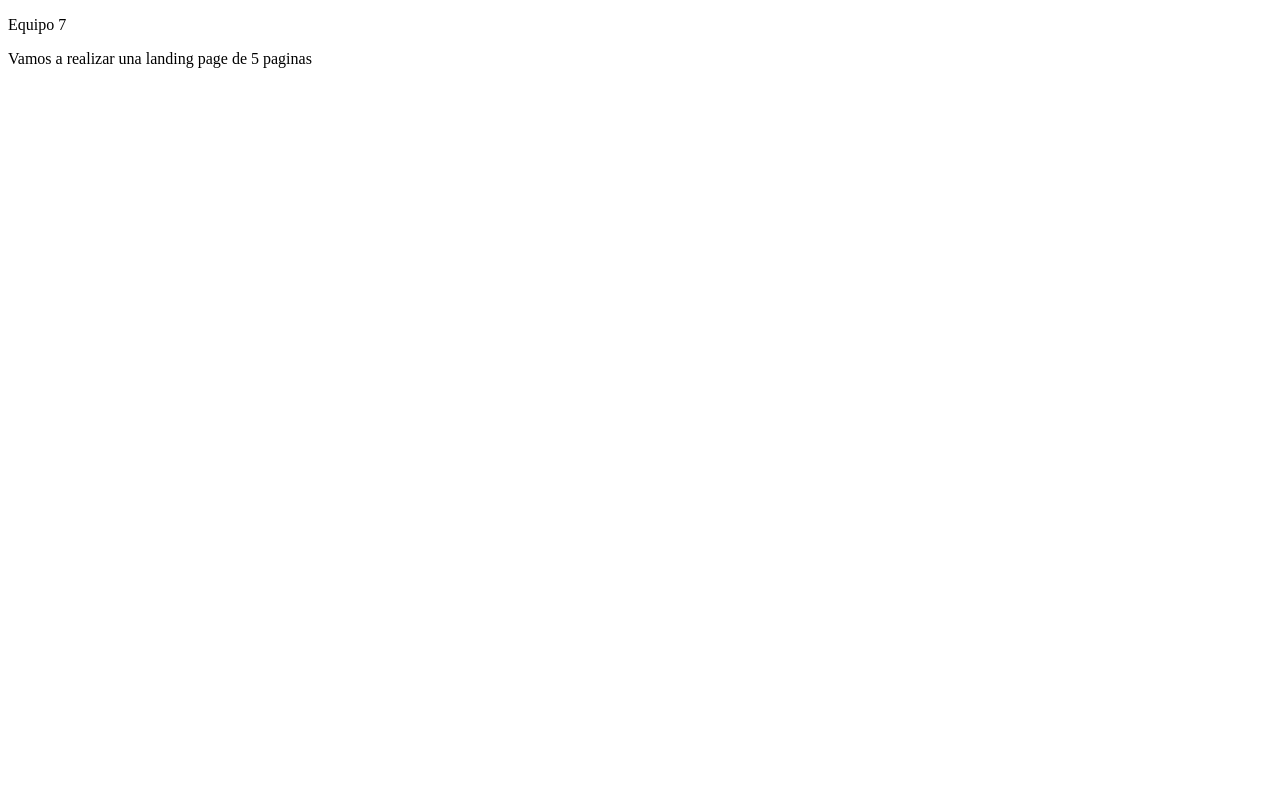
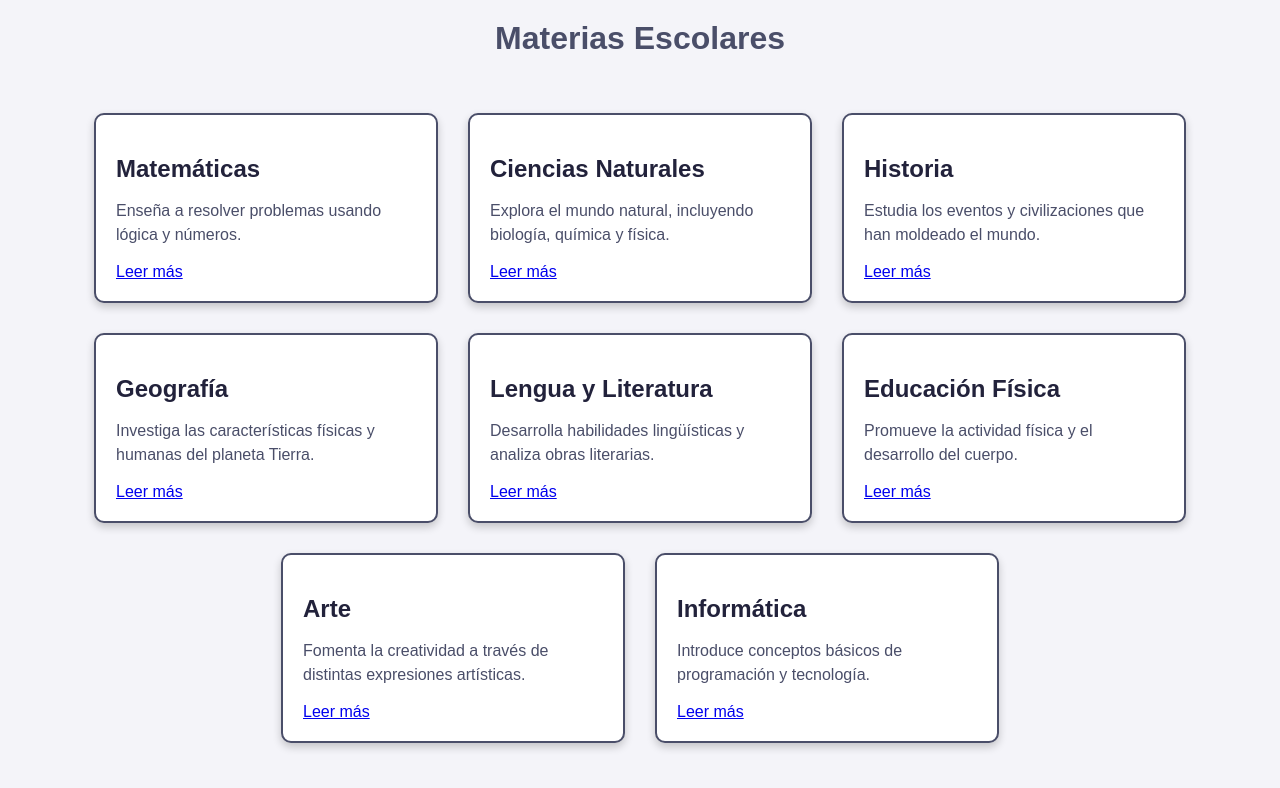
Before and after one commit to Fer-Alx/Equipo-7, a plain HTML site: page index.html in a window 1280 px wide. Drawn offline with Linux system fonts and the light colour scheme.

Commit message:
Pagina Equipo

```diff
--- a/index.html
+++ b/index.html
@@ -1,14 +1,54 @@
 <!DOCTYPE html>
-<html lang="en">
+<html lang="es">
 <head>
     <meta charset="UTF-8">
     <meta name="viewport" content="width=device-width, initial-scale=1.0">
-    <title>Ejemplo de trabajo colavorativo</title>
+    <title>Materias Escolares</title>
+    <link rel="stylesheet" href="style.css">
 </head>
 <body>
-    <p>Equipo 7</p>
-
-    <p>Vamos a realizar una landing page de 5 paginas</p>
-
+    <h1>Materias Escolares</h1>
+    <div class="container">
+        <div class="materia">
+            <h2>Matemáticas</h2>
+            <p>Enseña a resolver problemas usando lógica y números.</p>
+            <a href="matematicas.html">Leer más</a>
+        </div>
+        <div class="materia">
+            <h2>Ciencias Naturales</h2>
+            <p>Explora el mundo natural, incluyendo biología, química y física.</p>
+            <a href="ciencias_naturales.html">Leer más</a>
+        </div>
+        <div class="materia">
+            <h2>Historia</h2>
+            <p>Estudia los eventos y civilizaciones que han moldeado el mundo.</p>
+            <a href="historia.html">Leer más</a>
+        </div>
+        <div class="materia">
+            <h2>Geografía</h2>
+            <p>Investiga las características físicas y humanas del planeta Tierra.</p>
+            <a href="geografia.html">Leer más</a>
+        </div>
+        <div class="materia">
+            <h2>Lengua y Literatura</h2>
+            <p>Desarrolla habilidades lingüísticas y analiza obras literarias.</p>
+            <a href="lengua_literatura.html">Leer más</a>
+        </div>
+        <div class="materia">
+            <h2>Educación Física</h2>
+            <p>Promueve la actividad física y el desarrollo del cuerpo.</p>
+            <a href="educacion_fisica.html">Leer más</a>
+        </div>
+        <div class="materia">
+            <h2>Arte</h2>
+            <p>Fomenta la creatividad a través de distintas expresiones artísticas.</p>
+            <a href="arte.html">Leer más</a>
+        </div>
+        <div class="materia">
+            <h2>Informática</h2>
+            <p>Introduce conceptos básicos de programación y tecnología.</p>
+            <a href="informatica.html">Leer más</a>
+        </div>
+    </div>
 </body>
 </html>
--- /dev/null
+++ b/style.css
@@ -0,0 +1,45 @@
+body {
+    font-family: Arial, sans-serif;
+    margin: 0;
+    padding: 0;
+    background-color: #f4f4f9;
+}
+
+h1 {
+    text-align: center;
+    margin-top: 20px;
+    color: #4a4e69;
+}
+
+.container {
+    display: flex;
+    flex-wrap: wrap;
+    justify-content: center;
+    padding: 20px;
+}
+
+.materia {
+    background-color: #ffffff;
+    border: 2px solid #4a4e69;
+    border-radius: 10px;
+    margin: 15px;
+    padding: 20px;
+    width: 300px;
+    box-shadow: 0 4px 8px rgba(0, 0, 0, 0.2);
+    transition: transform 0.2s, box-shadow 0.2s;
+}
+
+.materia:hover {
+    transform: translateY(-5px);
+    box-shadow: 0 8px 16px rgba(0, 0, 0, 0.3);
+}
+
+.materia h2 {
+    color: #22223b;
+    margin-bottom: 10px;
+}
+
+.materia p {
+    color: #4a4e69;
+    line-height: 1.5;
+}
--- /dev/null
+++ b/styles.css
@@ -0,0 +1,63 @@
+
+body {
+    font-family: Arial, sans-serif;
+    margin: 0;
+    padding: 0;
+    background-color: #f4f4f9;
+    color: #333;
+}
+
+h1 {
+    text-align: center;
+    margin-top: 20px;
+    color: #4a4e69;
+}
+
+p {
+    line-height: 1.6;
+    margin: 10px 0;
+}
+
+a {
+    color: #4a4e69;
+    text-decoration: none;
+    font-weight: bold;
+}
+
+a:hover {
+    text-decoration: underline;
+}
+
+.detalle {
+    max-width: 800px;
+    margin: 20px auto;
+    background: #ffffff;
+    padding: 20px;
+    border-radius: 10px;
+    border: 2px solid #4a4e69;
+    box-shadow: 0 4px 8px rgba(0, 0, 0, 0.1);
+}
+
+.detalle ul {
+    list-style: disc;
+    padding-left: 20px;
+    color: #4a4e69;
+}
+
+.detalle li {
+    margin-bottom: 10px;
+}
+
+.detalle a {
+    display: inline-block;
+    margin-top: 20px;
+    background-color: #4a4e69;
+    color: #fff;
+    padding: 10px 15px;
+    border-radius: 5px;
+    transition: background-color 0.3s ease;
+}
+
+.detalle a:hover {
+    background-color: #36394d;
+}
```
Also changed, not shown: arte.html (added, +22 -0 lines), ciencias_naturales.html (added, +22 -0 lines), educacion_fisica.html (added, +22 -0 lines), geografia.html (added, +22 -0 lines), historia.html (added, +22 -0 lines), informatica.html (added, +22 -0 lines), lengua_literatura.html (added, +22 -0 lines), matematicas.html (added, +22 -0 lines).
